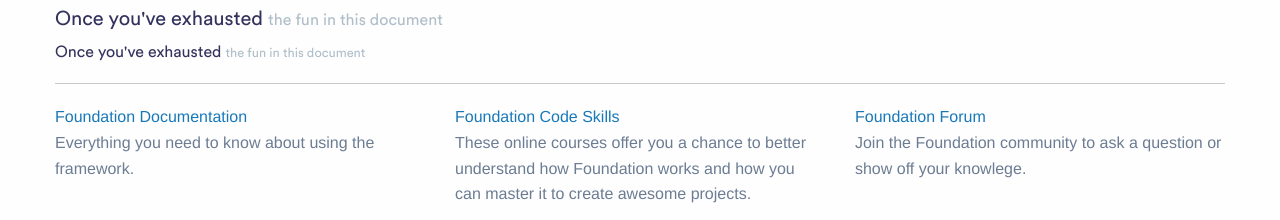
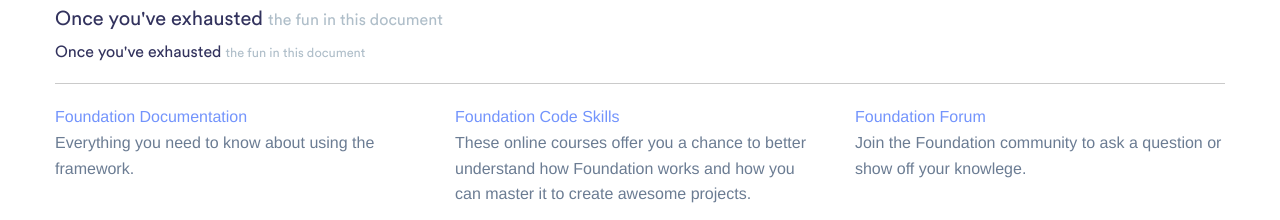
Before and after one commit to sudouc/sudo-web-framework, a website: page index.html in a window 1280 px wide. Shown: the part 505-725 px from the top of the page. Drawn offline with nearby package versions, Linux system fonts and the light colour scheme; a web font is replaced by a local one.

Commit message:
Ok I think I got it

```diff
--- a/package.json
+++ b/package.json
@@ -1,6 +1,6 @@
 {
   "name": "sudo-web-framework",
-  "version": "0.1.5",
+  "version": "0.1.6",
   "description": "Web Framework for Sudo – Sits ontop of Foundation from Zurb",
   "main": "gulpfile.js",
   "devDependencies": {
--- a/scss/_global.scss
+++ b/scss/_global.scss
@@ -6,11 +6,11 @@
         success: #6fd487,
         warning: #ffae00,
         alert: #f15034,
-);
-$header-color: #32325d;
-$header-small-font-color: #afbec9;
-$body-font-color: #6b7c93;
-$white: #FFF;
+) !default;
+$header-color: #32325d !default;
+$header-small-font-color: #afbec9 !default;
+$body-font-color: #6b7c93 !default;
+$white: #FFF !default;
 
 $sudo-gradient-palette: (
         "fanta": (
@@ -29,34 +29,34 @@
                 rgba(145,26,255,1),
                 rgba(61,193,255,1)
         )
-);
+) !default;
 
 @include add-foundation-colors;
 
-$global-radius: 5px;
-$font-directory: '/assets/fonts/';
-$body-font-family: 'Camphor', 'Helvetica Neue', Helvetica, Roboto, Arial, sans-serif;
-$header-font-family: 'Circular Std', 'Helvetica Neue', Helvetica, Roboto, Arial, sans-serif;
+$global-radius: 5px !default;
+$font-directory: '/assets/fonts/' !default;
+$body-font-family: 'Camphor', 'Helvetica Neue', Helvetica, Roboto, Arial, sans-serif !default;
+$header-font-family: 'Circular Std', 'Helvetica Neue', Helvetica, Roboto, Arial, sans-serif !default;
 
-$button-font-family: inherit;
-$button-padding: 0.85em 1em;
-$button-fill: solid;
-$button-background: $primary-color;
-$button-background-hover: scale-color($button-background, $lightness: 15%);
-$button-color: $white;
-$button-color-alt: #7291ff;
-$button-radius: $global-radius;
-$button-hollow-border-width: 1px;
+$button-font-family: inherit !default;
+$button-padding: 0.85em 1em !default;
+$button-fill: solid !default;
+$button-background: $primary-color !default;
+$button-background-hover: scale-color($button-background, $lightness: 15%) !default;
+$button-color: $white !default;
+$button-color-alt: #7291ff !default;
+$button-radius: $global-radius !default;
+$button-hollow-border-width: 1px !default;
 $button-sizes: (
         tiny: 0.6rem,
         small: 0.75rem,
         default: 0.9rem,
         large: 1.25rem,
-);
+) !default;
 
-$button-opacity-disabled: 0.25;
-$button-background-hover-lightness: 15%;
-$button-hollow-hover-lightness: -50%;
-$button-transition: background-color 0.25s ease-out, color 0.25s ease-out;
+$button-opacity-disabled: 0.25 !default;
+$button-background-hover-lightness: 15% !default;
+$button-hollow-hover-lightness: -50% !default;
+$button-transition: background-color 0.25s ease-out, color 0.25s ease-out !default;
 
-$label-color-alt: $white;
+$label-color-alt: $white !default;
--- a/scss/app.scss
+++ b/scss/app.scss
@@ -1,8 +1,24 @@
 @charset 'utf-8';
 
-// @import 'global';
+@import './settings/sudo_settings';
 @import 'foundation';
-
 @import 'sudoweb';
 
 @include foundation-everything();
+@include sudo-override();
+
+
+
+
+
+/*
+
+Order:
+- Settings
+- Sudo Settings
+- Foundation Import
+- Sudo Import
+- Foundation Everything Mixin
+- Sudo Override Mixin
+
+ */
--- a/scss/components/_callouts.scss
+++ b/scss/components/_callouts.scss
@@ -1,7 +1,7 @@
 @mixin sudo-callouts {
   .callout {
     display: block;
-    border: none;
+    border: 0;
     -webkit-transition: all .15s ease;
     transition: all .15s ease;
     box-shadow: 0 15px 35px rgba(50,50,93,.1), 0 5px 15px rgba(0,0,0,.07);
--- /dev/null
+++ b/scss/settings/_sudo_settings.scss
@@ -0,0 +1,62 @@
+@import 'util/util';
+
+$foundation-palette: (
+        primary: #7394fc,
+        secondary: #767676,
+        success: #6fd487,
+        warning: #ffae00,
+        alert: #f15034,
+);
+$header-color: #32325d;
+$header-small-font-color: #afbec9;
+$body-font-color: #6b7c93;
+$white: #FFF;
+
+$sudo-gradient-palette: (
+        "fanta": (
+                rgb(250,101,47),
+                rgb(240,55,89)
+        ),
+        "sudo": (
+                #8b53ff,
+                #4da4ff
+        ),
+        "lime": (
+                #8ebd39,
+                #2e8c12
+        ),
+        "sudobg": (
+                rgba(145,26,255,1),
+                rgba(61,193,255,1)
+        )
+);
+
+@include add-foundation-colors;
+
+$global-radius: 5px;
+$font-directory: '/assets/fonts/';
+$body-font-family: 'Camphor', 'Helvetica Neue', Helvetica, Roboto, Arial, sans-serif;
+$header-font-family: 'Circular Std', 'Helvetica Neue', Helvetica, Roboto, Arial, sans-serif;
+
+$button-font-family: inherit;
+$button-padding: 0.85em 1em;
+$button-fill: solid;
+$button-background: $primary-color;
+$button-background-hover: scale-color($button-background, $lightness: 15%);
+$button-color: $white;
+$button-color-alt: #7291ff;
+$button-radius: $global-radius;
+$button-hollow-border-width: 1px;
+$button-sizes: (
+        tiny: 0.6rem,
+        small: 0.75rem,
+        default: 0.9rem,
+        large: 1.25rem,
+);
+
+$button-opacity-disabled: 0.25;
+$button-background-hover-lightness: 15%;
+$button-hollow-hover-lightness: -50%;
+$button-transition: background-color 0.25s ease-out, color 0.25s ease-out;
+
+$label-color-alt: $white;
--- a/scss/sudoweb.scss
+++ b/scss/sudoweb.scss
@@ -29,7 +29,9 @@
 // Global variables and styles
 @import './global';
 
-@include sudo-fonts;
-@include sudo-button;
-@include sudo-callouts;
-@include sudo-forms;
+@mixin sudo-override() {
+ @include sudo-fonts;
+ @include sudo-button;
+ @include sudo-callouts;
+ @include sudo-forms;
+}
```
Also changed, not shown: css/app.css.
